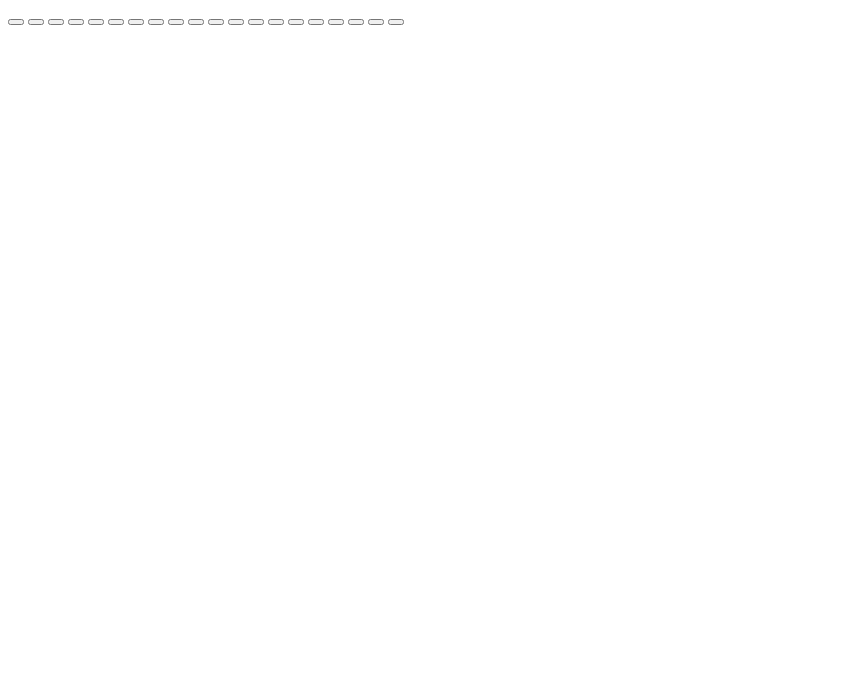
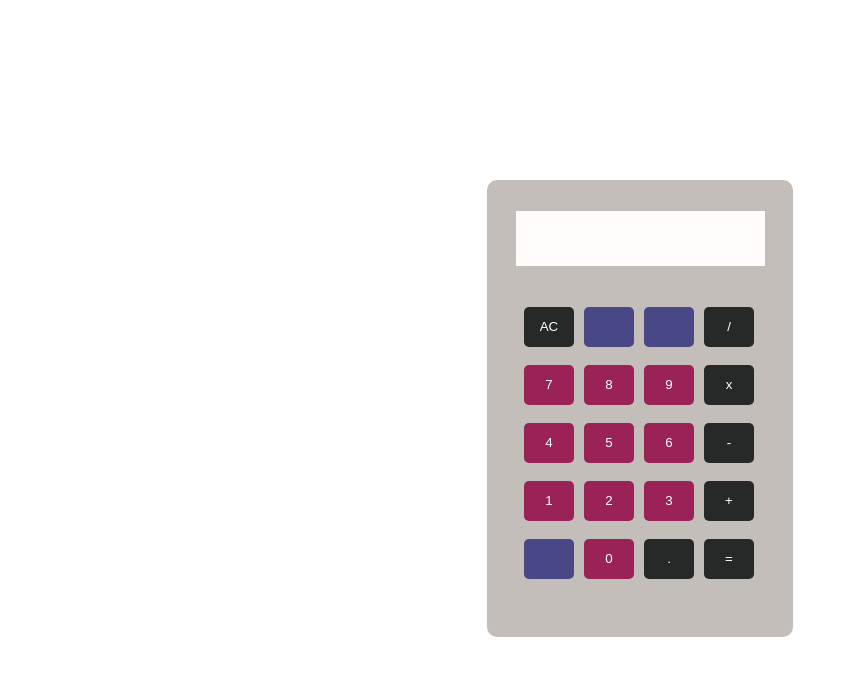
Before and after one commit to chrismillerscodecollection/calculator, a plain HTML site: page index.html in a window 1280 px wide. Shown: the whole page, without its empty margins (0-848 px from the left). Drawn offline with Linux system fonts and the light colour scheme.

Commit message:
Style the UI
- Styled the UI with proper spacing, text, and colors

```diff
--- a/index.html
+++ b/index.html
@@ -3,6 +3,8 @@
 <head>
     <meta charset="UTF-8">
     <meta name="viewport" content="width=device-width, initial-scale=1.0">
+    <link rel="stylesheet" href="style.css">
+    <link href='https://fonts.googleapis.com/css?family=Roboto Mono' rel='stylesheet'>
     <title>Calculator</title>
 </head>
 <body>
@@ -12,30 +14,30 @@
     <div class="calc">
         <div class="calc-display"></div>
         <div class="calc-buttons">
-            <button id="clear"></button>
-            <button id="placeholder"></button>
-            <button id="placeholder"></button>
-            <button id="divide"></button>
+            <button class="special" id="clear">AC</button>
+            <button class="placeholder" id="placeholder-1"></button>
+            <button class="placeholder" placeholder-2"></button>
+            <button class="operator" id="divide">/</button>
 
-            <button id="7"></button>
-            <button id="8"></button>
-            <button id="9"></button>
-            <button id="multiply"></button>
+            <button class="number" id="7">7</button>
+            <button class="number" id="8">8</button>
+            <button class="number" id="9">9</button>
+            <button class="operator" id="times">x</button>
 
-            <button id="4"></button>
-            <button id="5"></button>
-            <button id="6"></button>
-            <button id="subtract"></button>
+            <button class="number" id="4">4</button>
+            <button class="number" id="5">5</button>
+            <button class="number" id="6">6</button>
+            <button class="operator" id="minus">-</button>
 
-            <button id="1"></button>
-            <button id="2"></button>
-            <button id="3"></button>
-            <button id="add"></button>
+            <button class="number" id="1">1</button>
+            <button class="number" id="2">2</button>
+            <button class="number" id="3">3</button>
+            <button class="operator" id="plus">+</button>
 
-            <button id="placeholder"></button>
-            <button id="0"></button>
-            <button id="."></button>
-            <button id="equal"></button>
+            <button class="placeholder" id="placeholder-3"></button>
+            <button class="number" id="0">0</button>
+            <button class="special" id=".">.</button>
+            <button class="special" id="equal">=</button>
         </div>
     </div>
 </body>
--- a/style.css
+++ b/style.css
@@ -0,0 +1,59 @@
+/* Center everything on the page*/
+body {
+    height: 100vh;
+    display: flex;
+    justify-content: center;
+    font-family: 'Roboto Mono';
+}
+
+.calc {
+    height: 457px;
+    width: 306px;
+    display: flex;
+    flex-direction: column;
+    border-radius: 10px;
+    margin: auto;
+    background-color: #C4BEBB;
+}
+
+.calc-display {
+    height: 55px;
+    width: 249px;
+    margin: auto;
+    border: none;
+    background-color: #FFFCFB;
+}
+
+
+.calc-buttons {
+    height: 280px;
+    width: 242px;
+    display: flex;
+    flex-wrap: wrap;
+    justify-content: center;
+    border: none;
+    margin: 0 31px 50px 31px;
+    padding-top: 10px;
+    gap: 10px;
+}
+
+.number {
+    background-color: #9A2257;
+    color: #FFFFFF;
+}
+
+.operator, .special {
+    background-color: #272929;
+    color: #FFFFFF;
+}
+
+.placeholder {
+    background-color: #494786;
+}
+
+button {
+    height: 40px;
+    width: 50px;
+    border: none;
+    border-radius: 5px;
+}
```
